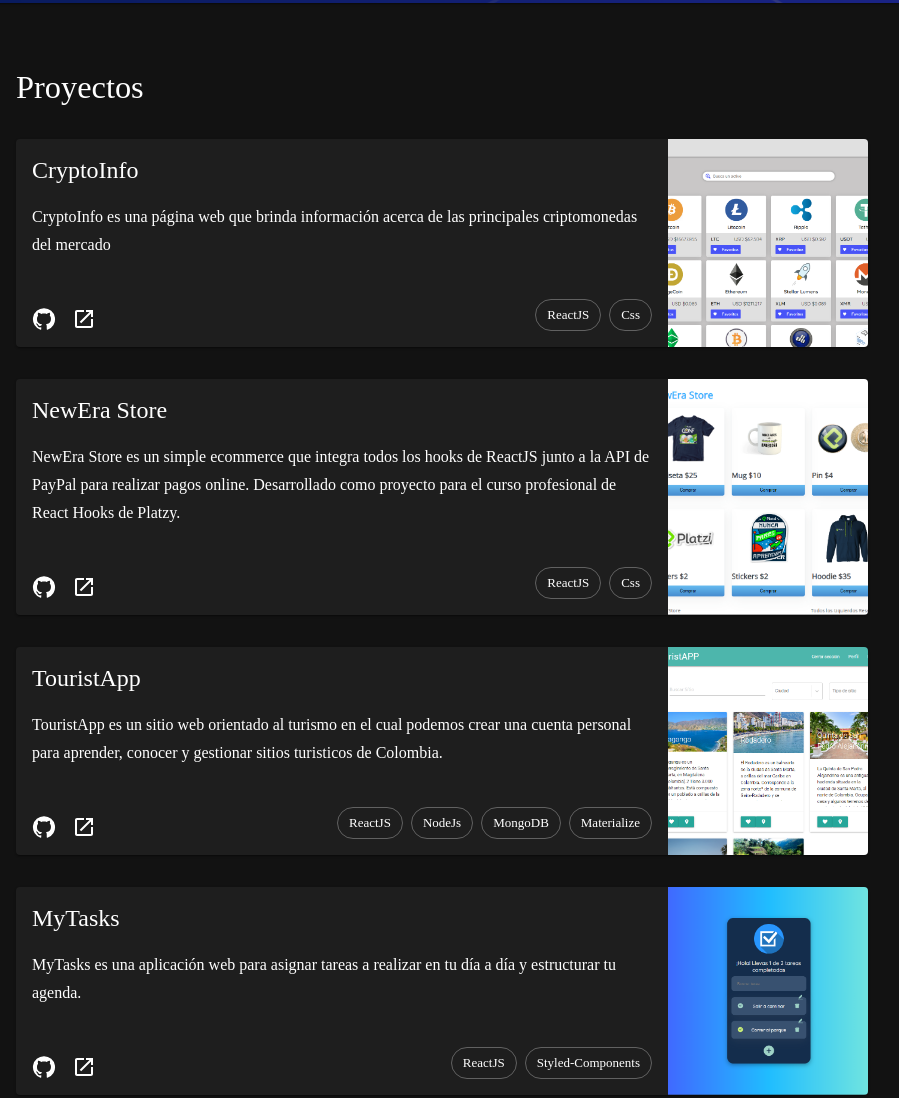
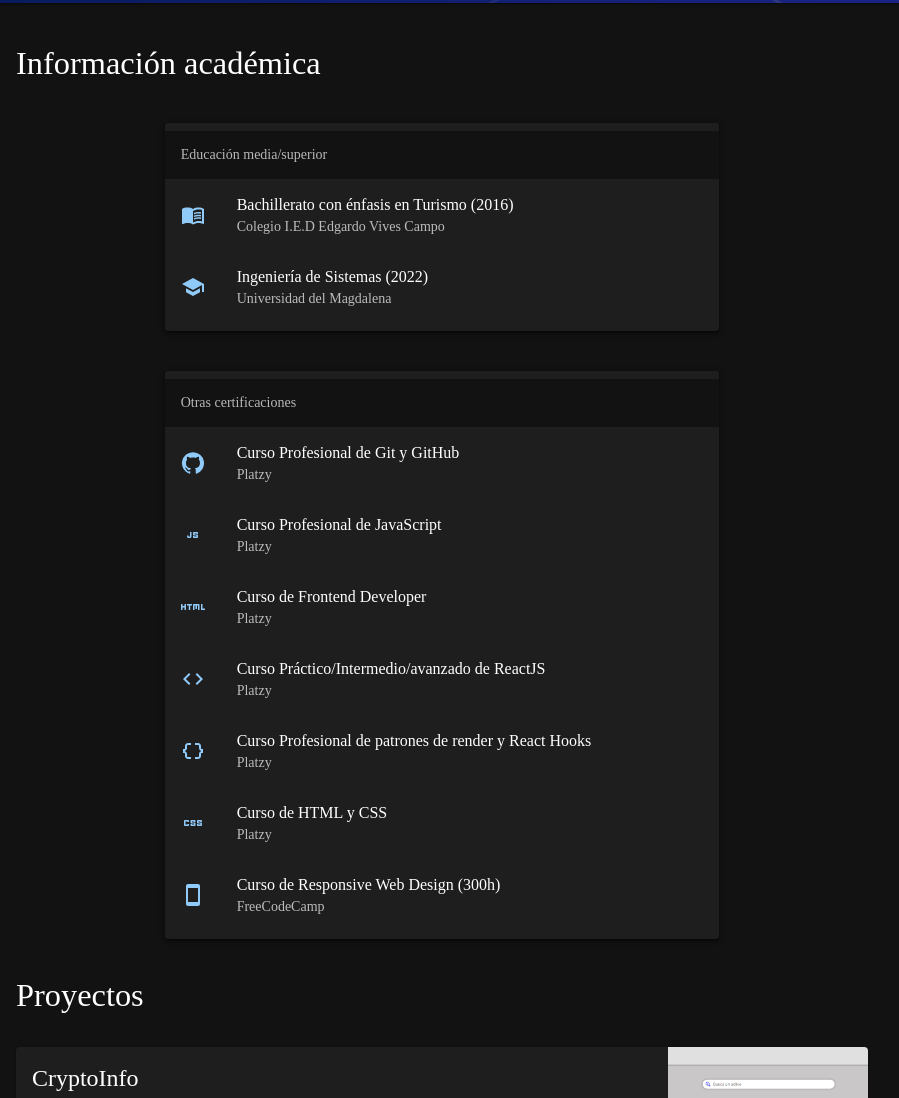
Before and after one commit to Piedriz/portafolio, a Gatsby site: page / in a window 1280 px wide. Shown: the part 781-1879 px from the top of the page, without its empty margins (198-1097 px from the left). Built offline with nearby package versions, Linux system fonts and the light colour scheme; Gatsby itself is replaced by a stand-in of ours.

Commit message:
:sparkles: Añadiendo nueva seccion de estudios y fixiando bug lazy load y scroll

```diff
--- a/package.json
+++ b/package.json
@@ -20,6 +20,7 @@
     "@mui/icons-material": "^5.10.14",
     "@mui/material": "^5.10.14",
     "gatsby": "^5.0.0",
+    "gatsby-image": "^3.11.0",
     "gatsby-omni-font-loader": "^2.0.2",
     "gatsby-plugin-image": "^3.0.0",
     "gatsby-plugin-manifest": "^5.4.0",
--- /dev/null
+++ b/src/components/AcademicSection.jsx
@@ -0,0 +1,81 @@
+import React from 'react'
+import { Card, List, ListItem, ListItemIcon, ListItemText, ListSubheader, Typography } from '@mui/material';
+import Container from '@mui/material/Container'
+import Grid from '@mui/material/Grid';
+import { certifications, education } from '../utils/academicsData';
+import Grow from '@mui/material/Grow';
+import { useObserver } from '../hooks/useObserver';
+import Paper from '@mui/material/Paper';
+
+export default function AcademicSection() {
+    const [show, ref] = useObserver()
+
+    const styles = {
+        container: {
+            height: {md:'900px', xs:'1200px'}
+        },
+    }
+    return (
+        <Container sx={styles.container}  ref={ref} maxWidth='md' id='academic'>
+            <Typography variant='h4' my={5}>Información académica</Typography>
+            {show &&
+                <>
+
+                    <Grid spacing={5} container direction='row' alignItems='center' justifyContent='center'>
+                        <Grow in={show} {...(show ? { timeout: 1500 } : {})}>
+                            <Grid sm={8} xs={8} item >
+                                <Paper elevation={3}>
+                                    <Card>
+                                        <List >
+                                            <ListSubheader>
+                                                Educación media/superior
+                                            </ListSubheader>
+                                            {education.map((item => (
+                                                <ListItem key={item.title}>
+                                                    <ListItemIcon>
+                                                        <item.icon color='primary' />
+                                                    </ListItemIcon>
+                                                    <ListItemText
+                                                        primary={item.title}
+                                                        secondary={item.subtitle}
+                                                    />
+                                                </ListItem>
+
+                                            )))}
+                                        </List>
+                                    </Card>
+                                </Paper>
+                            </Grid>
+                        </Grow>
+
+                        <Grow in={show} {...(show ? { timeout: 1500 } : {})}>
+                            <Grid sm={8} xs={8} item >
+                                <Paper  elevation={3}>
+                                    <Card>
+                                        <List>
+                                            <ListSubheader>
+                                                Otras certificaciones
+                                            </ListSubheader>
+                                            {certifications.map(item => (
+                                                <ListItem key={item.title}>
+                                                    <ListItemIcon>
+                                                        <item.icon color='primary' />
+                                                    </ListItemIcon>
+                                                    <ListItemText
+                                                        primary={item.title}
+                                                        secondary={item.subtitle}
+                                                    />
+                                                </ListItem>
+                                            ))}
+                                        </List>
+                                    </Card>
+                                </Paper>
+                            </Grid>
+                        </Grow>
+                    </Grid>
+                </>
+            }
+
+        </Container>
+    )
+}
--- a/src/components/ContactSection.jsx
+++ b/src/components/ContactSection.jsx
@@ -4,6 +4,7 @@
 import { Link } from '@mui/material';
 import { socialItems } from '../utils/socialItems';
 import LocalPhoneIcon from '@mui/icons-material/LocalPhone';
+import WhatsAppIcon from '@mui/icons-material/WhatsApp';
 import IconButton from '@mui/material/IconButton';
 
 export default function ContactSection() {
@@ -39,7 +40,9 @@
 
                             <Grid item>
                                 <Typography textAlign='center' variant='h6'>Santiago Piedriz</Typography>
-                                <Typography variant='h6'><LocalPhoneIcon /> +57 304-541-5138</Typography>
+                                <Link href='https://api.whatsapp.com/send?phone=573042197049'>
+                                    <Typography variant='h6'><WhatsAppIcon /> +57 304-541-5138</Typography>
+                                </Link>
                             </Grid>
 
                             <Grid item>
--- a/src/components/Header.jsx
+++ b/src/components/Header.jsx
@@ -18,8 +18,10 @@
 
 const navigationLinks = [
     { name: "About Me", to:"about", href: "#about" },
+    { name: "Academic", to:"academic", href: "#academic"},
     { name: "Projects", to:"projects", href: "#projects" },
     { name: "Contact", to:"contact", href: "#contact"},
+
 ]
 
 const styles = {
@@ -105,6 +107,7 @@
                     <ListItem>
                     <Button variant='button' href='/cv.pdf'>CV</Button>
                     </ListItem>
+
                 </List>
             </SwipeableDrawer>
         </AppBar>
--- a/src/components/HeroSection.jsx
+++ b/src/components/HeroSection.jsx
@@ -48,7 +48,7 @@
 return (
     <Paper sx={styles.section} id="about">
         <Box sx={styles.overlay}></Box>
-        <Container sx={styles.container} maxWidth="md">
+        <Container   sx={styles.container} maxWidth="md">
             <Grid sx={styles.content} justifyContent="space-between" container alignItems="center">
                 <Fade in={shouldShow} {...(shouldShow ? { timeout: 1000 } : {})}>
                     <Grid item sm={8}>
--- a/src/components/ProjectCard.jsx
+++ b/src/components/ProjectCard.jsx
@@ -15,6 +15,8 @@
 import Modal from '@mui/material/Modal';
 import { useObserver } from '../hooks/useObserver';
 import Fade from '@mui/material/Fade';
+//import Skeleton from '@mui/material/Skeleton';
+
 
 
 const styles = {
@@ -47,7 +49,10 @@
     closeButton:{
         cursor: 'pointer',
         marginBottom: '10px'
-    }
+    },
+    item:{
+        height: {md:"250px", xs: "600px"}
+    },
 }
 
 export default function ProjectCard({ project, links }) {
@@ -55,19 +60,23 @@
     const { open, handleOpen, handleClose } = useModalStatus();
     const [show,ref] = useObserver()
 
+
     return (
         <>
         <Grid ref={ref} item>
-            {show &&
+            {show ?
             <>
-            <Fade in={show} {...(show ? { timeout: 1000 } : {})}>
+            <Fade in={show} {...(show ? { timeout: 1500 } : {})}>
             <Card sx={styles.card}>
                 <CardActionArea>
                     <Box>
                         <Box onClick={handleOpen}>
-                        <Hidden smUp>
+
+                            <Hidden smUp>
                             <CardMedia component="img" sx={styles.cardMediaMovile} image={project.image} />
                         </Hidden>
+
+
                         </Box>
                         <CardContent onClick={handleOpen}>
                             <Typography variant='h5' paragraph>{project.title}</Typography>
@@ -96,7 +105,8 @@
                         </Hidden>
             </Card>
             </Fade>
-            </>
+            </> :
+            <Box sx={styles.item}></Box>
              }
             </Grid>
 
--- a/src/components/Projects.jsx
+++ b/src/components/Projects.jsx
@@ -6,23 +6,21 @@
 import Box from '@mui/material/Box';
 import ProjectCard from './ProjectCard';
 
+
 export default function Projects() {
 
 
   return (
-    <Container maxWidth="md" id="projects" >
-      <Box pt={8} mb={4}>
+    <Container  maxWidth="md" id="projects" >
+      <Box mt={4} mb={4}>
       <Typography variant="h4" >Proyectos</Typography>
     </Box>
     <Grid mb={10} container direction='column' spacing={4}>
       {projectsData.map((data) =>
       (
-        <ProjectCard id='lazy' key={data.id} links={data.links} project={data} />
+        <ProjectCard key={data.id} links={data.links} project={data} />
       ))}
     </Grid>
-
-
-
     </Container>
   )
 }
--- a/src/components/Social.jsx
+++ b/src/components/Social.jsx
@@ -14,7 +14,7 @@
                 <Grid key={item.url} item>
                     <Link href={item.url}>
                         <IconButton>
-                            <item.icon fontSize='large'/>
+                            <item.icon color='red' fontSize='large'/>
                         </IconButton>
                     </Link>
                 </Grid>
--- a/src/hooks/useObserver.js
+++ b/src/hooks/useObserver.js
@@ -38,13 +38,12 @@
   const ref = useRef(null)
   useEffect(() => {
     const observer = new window.IntersectionObserver((entries) => {
-        console.log(entries)
       const { isIntersecting } = entries[0]
       if (isIntersecting) {
         setShow(true)
         observer.disconnect()
       }
-    },{threshold:0.5})
+    },{threshold:0.1})
     observer.observe(ref.current)
   }, [ref])
   return [show, ref]
--- a/src/pages/index.jsx
+++ b/src/pages/index.jsx
@@ -5,6 +5,7 @@
 import Header from '../components/Header';
 import Projects from '../components/Projects';
 import ContactSection from '../components/ContactSection';
+import AcademicSection  from '../components/AcademicSection';
 import ScrollToTop from "react-scroll-to-top";
 
 
@@ -26,6 +27,7 @@
       <CssBaseline />
       <Header />
       <HeroSection />
+      <AcademicSection/>
       <Projects />
       <ContactSection/>
       <ScrollToTop smooth top/>
--- /dev/null
+++ b/src/utils/academicsData.js
@@ -0,0 +1,60 @@
+import GitHubIcon from '@mui/icons-material/GitHub';
+import MenuBookIcon from '@mui/icons-material/MenuBook';
+import SchoolIcon from '@mui/icons-material/School';
+import JavascriptIcon from '@mui/icons-material/Javascript';
+import HtmlIcon from '@mui/icons-material/Html';
+import CodeIcon from '@mui/icons-material/Code';
+import DataObjectIcon from '@mui/icons-material/DataObject';
+import CssIcon from '@mui/icons-material/Css';
+import SmartphoneIcon from '@mui/icons-material/Smartphone';
+export const certifications = [
+    {
+        title: 'Curso Profesional de Git y GitHub',
+        subtitle: 'Platzy',
+        icon: GitHubIcon
+    },
+    {
+        title: 'Curso Profesional de JavaScript',
+        subtitle: 'Platzy',
+        icon: JavascriptIcon
+
+    },
+    {
+        title: 'Curso de Frontend Developer',
+        subtitle: 'Platzy',
+        icon: HtmlIcon
+    },
+    {
+        title: 'Curso Práctico/Intermedio/avanzado de ReactJS',
+        subtitle: 'Platzy',
+        icon: CodeIcon
+    },
+    {
+        title: 'Curso Profesional de patrones de render y React Hooks',
+        subtitle: 'Platzy',
+        icon: DataObjectIcon
+    },
+    {
+        title: 'Curso de HTML y CSS',
+        subtitle: 'Platzy',
+        icon: CssIcon
+    },
+    {
+        title: 'Curso de Responsive Web Design (300h)',
+        subtitle: 'FreeCodeCamp',
+        icon: SmartphoneIcon
+    },
+]
+
+export const education= [
+    {
+        title:'Bachillerato con énfasis en Turismo (2016)',
+        subtitle:'Colegio I.E.D Edgardo Vives Campo',
+        icon: MenuBookIcon
+    },
+    {
+        title:'Ingeniería de Sistemas (2022)',
+        subtitle:'Universidad del Magdalena',
+        icon: SchoolIcon
+    },
+]
```
Also changed, not shown: 2 other files.
